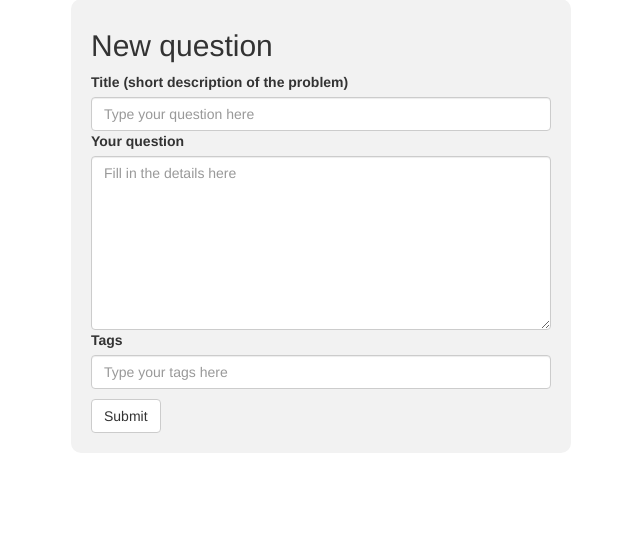
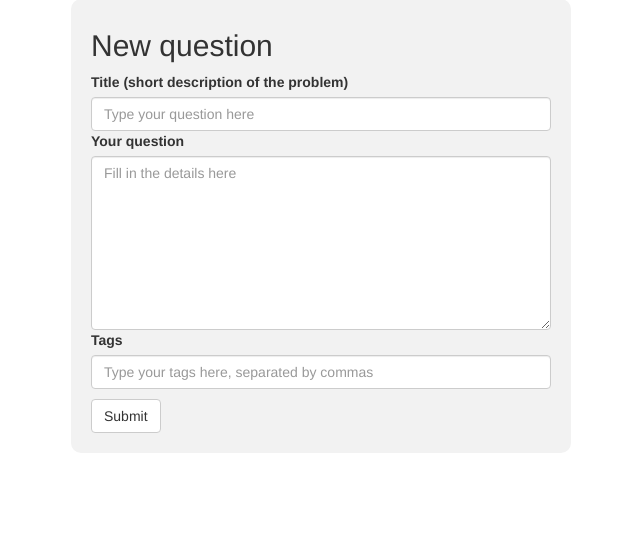
Before and after one commit to siljr/pu, a Django app: page /questions/create_question in a window 1280 px wide. Shown: the part 71-627 px from the top of the page, without its empty margins (319-959 px from the left). Run offline with Django 3.2, Linux system fonts and the light colour scheme; the visitor is signed in with stand-in values (Sample User, id 1); some libraries are stand-ins or nearby versions.

Commit message:
Separate tags by commas

```diff
--- a/qBot/questions/templates/question_submission.html
+++ b/qBot/questions/templates/question_submission.html
@@ -22,7 +22,7 @@
                 <div class="control-group">
                     <label class="control-label" for="tags">Tags </label>
                     <div class="controls">
-                        <input class="form-control" type="text" id="tags" name="tags"  placeholder="Type your tags here">
+                        <input class="form-control" type="text" id="tags" name="tags"  placeholder="Type your tags here, separated by commas">
                     </div>
                 </div>
                 <input class="btn btn-default" type="submit" value="Submit">
--- a/qBot/questions/views.py
+++ b/qBot/questions/views.py
@@ -51,7 +51,7 @@ def register_question(request):
             if form.is_valid():
                 title = form.cleaned_data['title']
                 body = form.cleaned_data['body']
-                tags = form.cleaned_data['tags'].split()
+                tags = form.cleaned_data['tags'].split(",")
 
                 user = User.objects.get(username=username)
 
```
